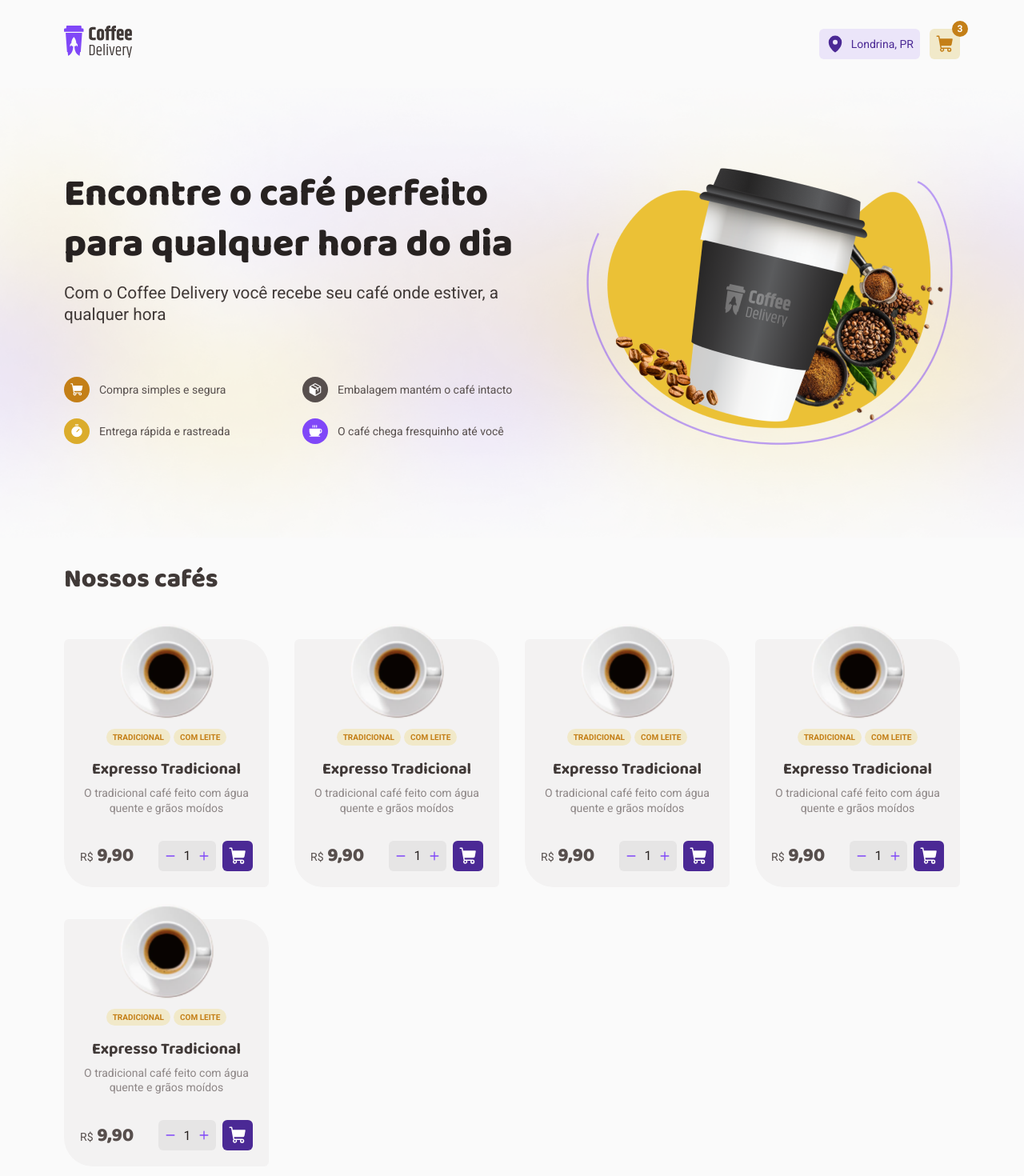
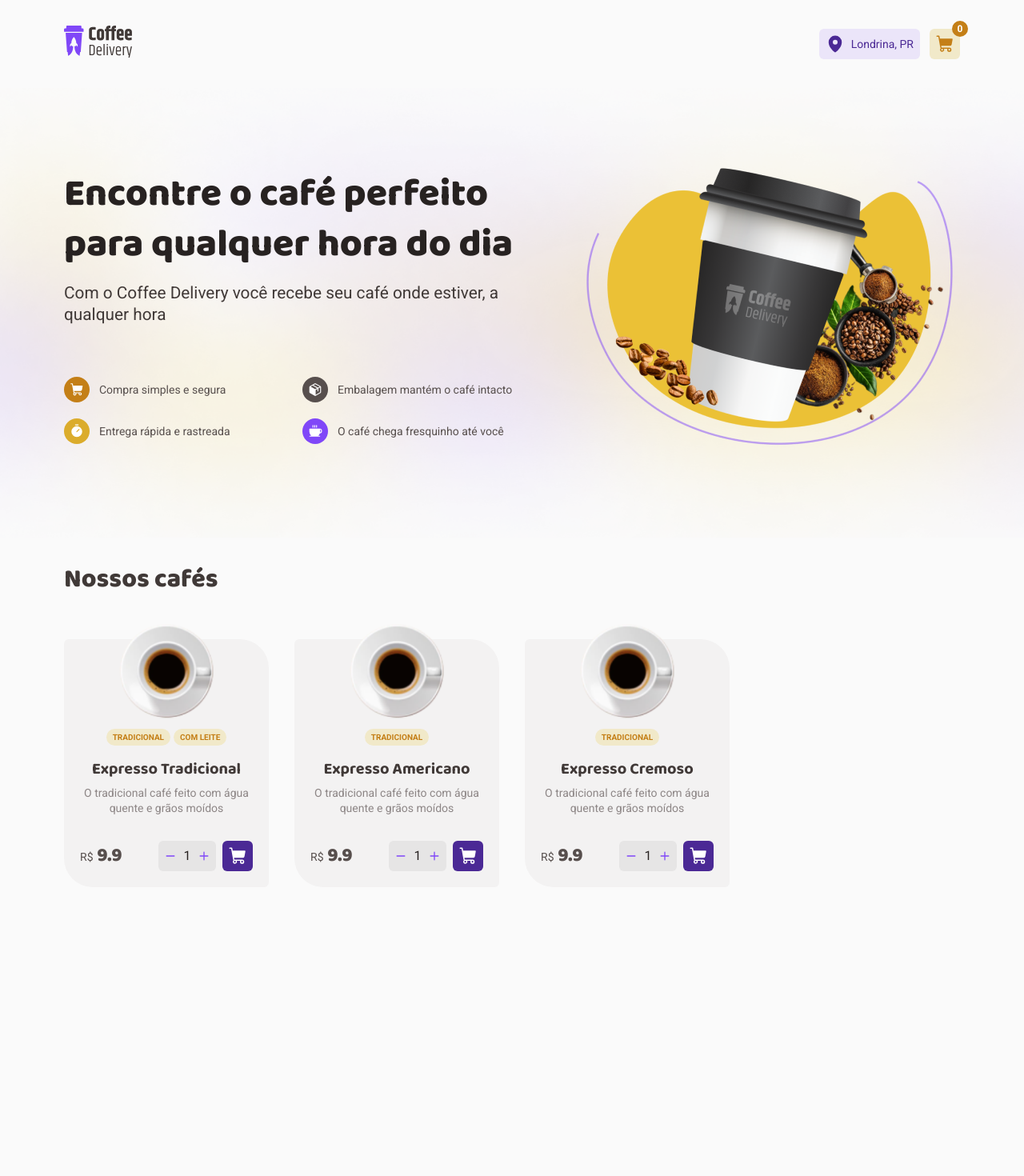
Before and after one commit to gabrielpapke/coffee-delivery-shop-challenge, a React (Vite) app: page / in a window 1280 px wide. Shown: the top 1470 px of the page at 80% size. After the commit the page ends 1173 px from the top, so only its background shows below. Built offline with nearby package versions, Linux system fonts and the light colour scheme.

Commit message:
feat: creducers and actions to cart

```diff
--- a/src/App.tsx
+++ b/src/App.tsx
@@ -4,12 +4,15 @@ import { BrowserRouter } from 'react-router-dom'
 import { Router } from './Router'
 import { GlobalStyle } from './styles/global'
 import { defaultTheme } from './styles/themes/default'
+import { CoffeeDeliveryContextProvider } from './contexts/CoffeeDeliveryContext'
 
 function App() {
   return (
     <ThemeProvider theme={defaultTheme}>
       <BrowserRouter>
-        <Router />
+        <CoffeeDeliveryContextProvider>
+          <Router />
+        </CoffeeDeliveryContextProvider>
       </BrowserRouter>
 
       <GlobalStyle />
--- a/src/components/CartCounter/index.tsx
+++ b/src/components/CartCounter/index.tsx
@@ -1,12 +1,16 @@
 import { ShoppingCart } from '@phosphor-icons/react'
 import { CartButtonContainer } from './styles'
+import { CoffeeDeliveryContext } from '../../contexts/CoffeeDeliveryContext'
+import { useContext } from 'react'
 
 export function CartCounter() {
+  const { totalCounter } = useContext(CoffeeDeliveryContext)
+
   return (
     <CartButtonContainer>
       <ShoppingCart size={24} weight="fill" />
 
-      <small>3</small>
+      <small>{totalCounter}</small>
     </CartButtonContainer>
   )
 }
--- a/src/components/InputCounter/index.tsx
+++ b/src/components/InputCounter/index.tsx
@@ -4,18 +4,25 @@ import { Minus, Plus } from '@phosphor-icons/react'
 
 interface InputProps extends InputHTMLAttributes<HTMLInputElement> {
   inputSize?: 'small' | 'medium'
+  onClickLess: () => void
+  onClickMore: () => void
 }
 
-export function InputCounter({ inputSize = 'medium', ...props }: InputProps) {
+export function InputCounter({
+  inputSize = 'medium',
+  onClickLess,
+  onClickMore,
+  ...props
+}: InputProps) {
   const Container =
     inputSize === 'medium' ? InputMediumContainer : InputSmallContainer
   return (
     <Container>
-      <Minus size={14} weight="bold" />
+      <Minus size={14} weight="bold" onClick={onClickLess} />
 
       <input type="text" readOnly={true} {...props} />
 
-      <Plus size={14} weight="bold" />
+      <Plus size={14} weight="bold" onClick={onClickMore} />
     </Container>
   )
 }
--- a/src/components/InputCounter/styles.ts
+++ b/src/components/InputCounter/styles.ts
@@ -1,6 +1,8 @@
 import styled from 'styled-components'
 
 const InputBaseContainer = styled.div`
+  user-select: none;
+
   max-width: 4.5rem;
   display: flex;
   align-items: center;
@@ -26,6 +28,7 @@ const InputBaseContainer = styled.div`
     background: transparent;
     border: 0;
     text-align: center;
+    cursor: default;
     color: ${(props) => props.theme['base-title']};
 
     &:focus {
--- /dev/null
+++ b/src/contexts/CoffeeDeliveryContext.tsx
@@ -0,0 +1,44 @@
+import { ReactNode, createContext, useReducer, useState } from 'react'
+import { Coffee, CoffeeCart, cartReducer } from '../reducers/cart/reducer'
+import { addItemToCartAction } from '../reducers/cart/actions'
+
+interface CoffeeDeliveryContextProviderProps {
+  children: ReactNode
+}
+
+interface CoffeeDeliveryContextType {
+  cartItems: CoffeeCart[]
+  totalCounter: number
+  addItemToCart: (item: any, qty: number) => void
+}
+
+export const CoffeeDeliveryContext = createContext(
+  {} as CoffeeDeliveryContextType,
+)
+
+export function CoffeeDeliveryContextProvider({
+  children,
+}: CoffeeDeliveryContextProviderProps) {
+  const [cartState, dispatchCart] = useReducer(cartReducer, {
+    cartItems: [],
+    totalCounter: 0,
+  })
+
+  const { cartItems, totalCounter } = cartState
+
+  function addItemToCart(item: Coffee, qty: number) {
+    dispatchCart(addItemToCartAction(item, qty))
+  }
+
+  return (
+    <CoffeeDeliveryContext.Provider
+      value={{
+        cartItems,
+        totalCounter,
+        addItemToCart,
+      }}
+    >
+      {children}
+    </CoffeeDeliveryContext.Provider>
+  )
+}
--- a/src/pages/Home/components/Item/index.tsx
+++ b/src/pages/Home/components/Item/index.tsx
@@ -4,32 +4,59 @@ import { ItemContainer } from './styles'
 
 import expressoImg from '../../../../assets/images/coffee-types/expresso.svg'
 import { InputCounter } from '../../../../components/InputCounter'
+import { useContext, useState } from 'react'
+import { CoffeeDeliveryContext } from '../../../../contexts/CoffeeDeliveryContext'
+import { Coffee } from '../../../../reducers/cart/reducer'
 
-export function Item() {
+interface ItemProps {
+  coffee: Coffee
+}
+
+export function Item({ coffee }: ItemProps) {
+  const { addItemToCart } = useContext(CoffeeDeliveryContext)
+  const [qty, setQty] = useState(1)
+
+  function handleLessClick() {
+    setQty((state) => (state > 1 ? state - 1 : 1))
+  }
+  function handleMoreClick() {
+    setQty((state) => state + 1)
+  }
+
+  function handleAddToCart() {
+    addItemToCart(coffee, qty)
+
+    setQty(1)
+  }
   return (
     <ItemContainer>
       <div className="coffee-details">
         <img src={expressoImg} alt="Café Expresso Tradicional" />
 
         <span className="tags">
-          <span>tradicional</span>
-          <span>com leite</span>
+          {coffee.tags?.map((tag) => (
+            <span key={tag}>{tag}</span>
+          ))}
         </span>
 
-        <h3>Expresso Tradicional</h3>
+        <h3>{coffee.name}</h3>
 
-        <p>O tradicional café feito com água quente e grãos moídos</p>
+        <p>{coffee.description}</p>
       </div>
 
       <div className="bottom-details">
         <span className="price">
-          <small>R$</small>&nbsp;9,90
+          <small>R$</small>&nbsp;{coffee.price}
         </span>
 
         <div>
-          <InputCounter value={1} />
+          <InputCounter
+            value={qty}
+            onClickLess={handleLessClick}
+            onClickMore={handleMoreClick}
+          />
 
-          <button>
+          <button onClick={handleAddToCart}>
             <ShoppingCart weight="fill" size={24} />
           </button>
         </div>
--- a/src/pages/Home/components/List/index.tsx
+++ b/src/pages/Home/components/List/index.tsx
@@ -1,17 +1,39 @@
+import { Coffee } from '../../../../reducers/cart/reducer'
 import { Item } from '../Item'
 import { ListContainer } from './styles'
 
 export function List() {
+  const coffees: Coffee[] = [
+    {
+      id: '1',
+      name: 'Expresso Tradicional',
+      description: 'O tradicional café feito com água quente e grãos moídos',
+      price: 9.9,
+      tags: ['tradicional', 'com leite'],
+    },
+    {
+      id: '2',
+      name: 'Expresso Americano',
+      description: 'O tradicional café feito com água quente e grãos moídos',
+      price: 9.9,
+      tags: ['tradicional'],
+    },
+    {
+      id: '3',
+      name: 'Expresso Cremoso',
+      description: 'O tradicional café feito com água quente e grãos moídos',
+      price: 9.9,
+      tags: ['tradicional'],
+    },
+  ]
   return (
     <ListContainer>
       <h2>Nossos cafés</h2>
 
       <div className="grid">
-        <Item />
-        <Item />
-        <Item />
-        <Item />
-        <Item />
+        {coffees.map((item) => (
+          <Item key={item.id} coffee={item} />
+        ))}
       </div>
     </ListContainer>
   )
--- /dev/null
+++ b/src/reducers/cart/actions.ts
@@ -0,0 +1,15 @@
+import { Coffee } from './reducer'
+
+export enum ActionsType {
+  ADD_TO_CART = 'ADD_TO_CART',
+}
+
+export function addItemToCartAction(item: Coffee, qty: number) {
+  return {
+    type: ActionsType.ADD_TO_CART,
+    payload: {
+      item,
+      qty,
+    },
+  }
+}
--- /dev/null
+++ b/src/reducers/cart/reducer.ts
@@ -0,0 +1,52 @@
+import { ActionsType } from './actions'
+
+export interface Coffee {
+  id: string
+  name: string
+  description: string
+  price: number
+  tags?: string[]
+}
+
+export interface CoffeeCart extends Coffee {
+  qty: number
+}
+
+interface CartState {
+  cartItems: CoffeeCart[]
+  totalCounter: number
+}
+
+export function cartReducer(state: CartState, action: any): CartState {
+  switch (action.type) {
+    case ActionsType.ADD_TO_CART: {
+      const newItemId = action.payload.item.id
+
+      const itemFound = state.cartItems.find((item) => item.id === newItemId)
+
+      if (itemFound) {
+        return {
+          totalCounter: state.totalCounter + action.payload.qty,
+          cartItems: state.cartItems.map((item) => {
+            if (item.id === itemFound.id)
+              return { ...item, qty: item.qty + action.payload.qty }
+
+            return item
+          }),
+        }
+      }
+      return {
+        totalCounter: state.totalCounter + action.payload.qty,
+        cartItems: [
+          ...state.cartItems,
+          {
+            ...action.payload.item,
+            qty: action.payload.qty,
+          },
+        ],
+      }
+    }
+    default:
+      return state
+  }
+}
```
